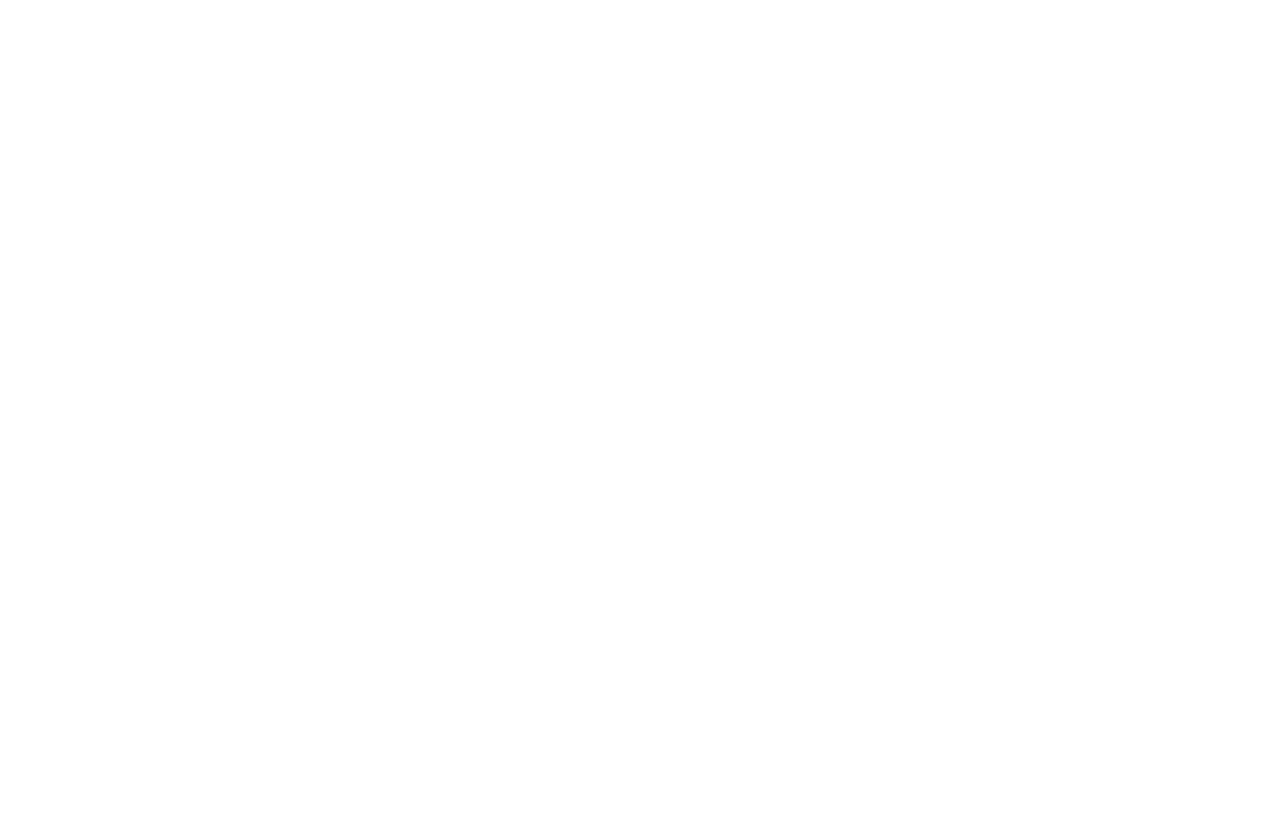
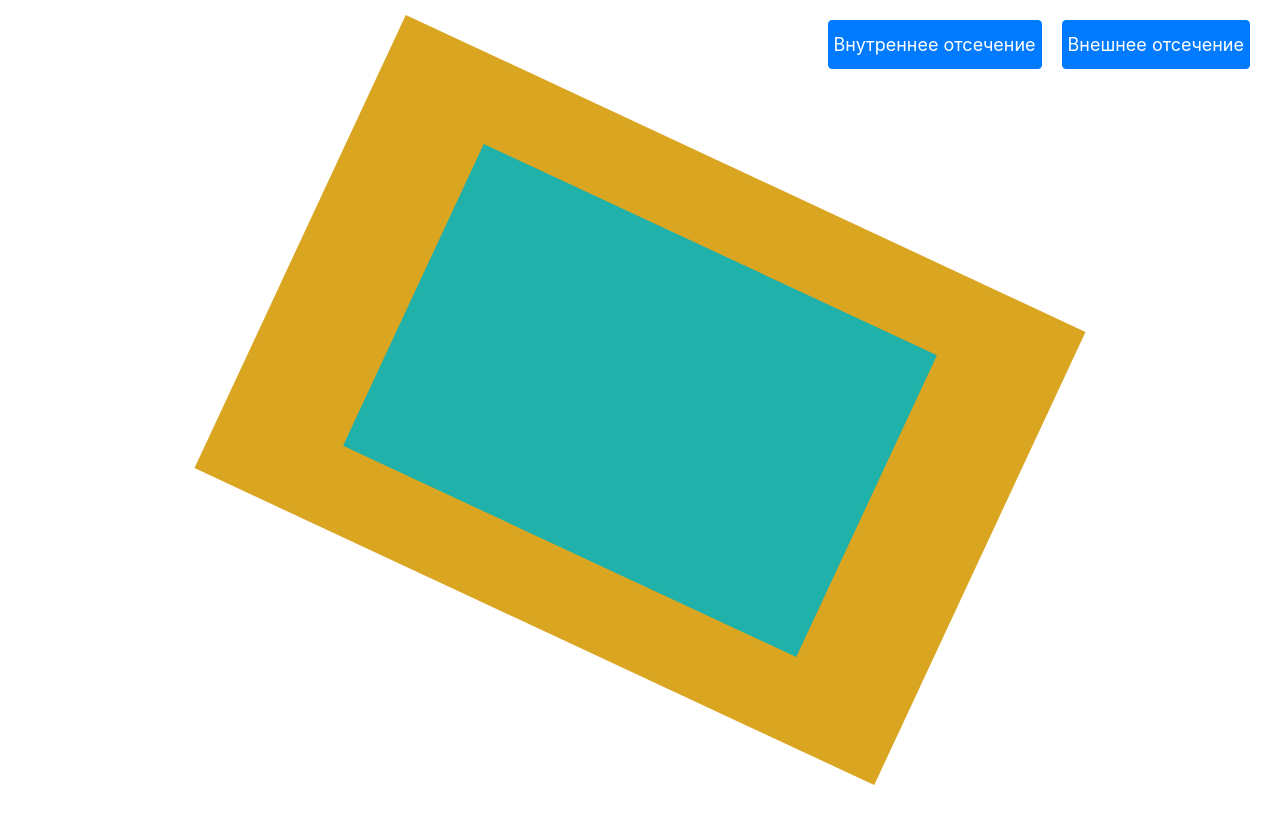
Before and after one commit to romefar/clipping-project, a website built with webpack: page src/pages/index.html in a window 1280 px wide. Shown: the top 824 px of the page. Built offline with nearby package versions, Linux system fonts and the light colour scheme.

Commit message:
added new clip mode

```diff
--- a/src/js/Draw.js
+++ b/src/js/Draw.js
@@ -3,7 +3,10 @@ import Figure from './Figure';
 export default class Draw {
 
     // первый холст для отрисовки
-    _canvas = null;
+    _first_canvas = null;
+
+    // второй холст для отрисовки
+    _second_canvas = null;
 
     // первый контекст для отрисовки
     _first_context = null;
@@ -13,6 +16,7 @@ export default class Draw {
 
     // фигура
     _figure = null;
+    _figure1 = null;
 
     // количество точек
     _points = 0;
@@ -21,43 +25,95 @@ export default class Draw {
     _steps = 120;
 
     // задержка отрисовки мс
-    _delay = 30;
+    _delay = 10;
 
-    constructor(canvas) {
-        this._canvas = canvas;
+    // режим отрисовки
+    _mode = '';
+
+    // блок для перекрытия второго режима отображения
+    _poly = null;
+
+    constructor(canvas, canvas1, poly) {
+        this._first_canvas = canvas;
+        this._second_canvas = canvas1;
+        this._poly = poly;
+
         this._figure = new Figure(this._steps);
+        this._figure1 = new Figure(this._steps, true);
+
         this._points = this._figure.getPointsCount();
         this._setUpCanvas();
     }
 
     // настройка холста
     _setUpCanvas = () => {
-        this._first_context = this._canvas.getContext('2d');
-        this._first_context.fillStyle = '#f00';
+        this._first_context = this._first_canvas.getContext('2d');
+        this._first_context.strokeStyle = 'red';
+        this._first_context.lineWidth = 2;
+
+        this._second_context = this._second_canvas.getContext('2d');
+        this._second_context.strokeStyle = 'red';
+        this._second_context.lineWidth = 2;
     }
 
+    // очистка холстов
     _clearCanvas = () => {
-        this._first_context.clearRect(0, 0, this._canvas.width, this._canvas.height);
+        this._first_context.clearRect(0, 0, this._first_canvas.width, this._first_canvas.height);
+        this._second_context.clearRect(0, 0, this._second_canvas.width, this._second_canvas.height);
     }
 
-    // отрисовка фигуры
-    _drawFigure = () => {
+    // отрисовка внешнего отсечения
+    _drawOutherMode = () => {
+        // перенос блока на передний план
+        this._poly.classList.add('set-z-index');
         this._clearCanvas();
         this._first_context.beginPath();
+        this._second_context.beginPath();
         for (let i = 0; i < this._points; i++) {
             this._first_context.lineTo(...this._figure.increasePoints(i));
+            this._second_context.lineTo(...this._figure1.increasePoints(i));
+        }
+         // stroke отображает только контур fill заполнение фигуры
+        this._second_context.stroke();
+        this._first_context.stroke();
+    }
+
+    // отрисовка внутреннего отсечения
+    _drawInnerMode = () => {
+        // перенос блока на задний план
+        this._poly.classList.remove('set-z-index');
+        this._clearCanvas();
+        this._first_context.beginPath();
+        for (let i = 0; i < this._points; i++){
+           this._first_context.lineTo(...this._figure.increasePoints(i));
         }
         // stroke отображает только контур fill заполнение фигуры
         this._first_context.stroke();
     }
 
-    // точка входа
-    startDrawing = async () => {
+    // установка режима внутренней отрисовки
+    setInnerMode = (e) => {
+        this._mode = 'inner';
+        this._startDrawing();
+    }
+
+    // установка режима внешенй отрисовки
+    setOutherMode = (e) => {
+        this._mode = 'outher';
+        this._startDrawing();
+    }
+
+    // начать отрисовку
+    _startDrawing = async () => {
+        // выбор функции в зависимости от режима
+        const modeFunc = this._mode === 'inner' ? this._drawInnerMode : this._drawOutherMode;
         for (let i = 0; i < this._steps; i++) {
-            this._drawFigure();
-            console.log("startDrawing.");
+            modeFunc();
             await new Promise(r => setTimeout(r, this._delay));
         }
+        // очистить точки
+        this._figure.resetPoints();
+        this._figure1.resetPoints();
     }
 
 }
--- a/src/js/Figure.js
+++ b/src/js/Figure.js
@@ -17,10 +17,32 @@ export default class Figure {
     // количество фреймов (шагов) для отрисовки
     _steps = 0;
 
-    constructor(_steps) {
+    // корректировка отрисовки по X(px)
+    _shiftX = 0;
+
+    // корректировка отрисовки по Y (px)
+    _shiftY = 0;
+
+    // необходима ли корректировка
+    _adjustment = false;
+
+    constructor(_steps, adj = false) {
+        this._adjustment = adj;
+        this._setAdjustment(this._adjustment);
         this._initializePoints();
         this._steps = _steps;
         this._calculateDiffPoints();
+    }
+
+    // установка корректировки
+    _setAdjustment = (adjustment) => {
+        if(adjustment) {
+            this._shiftX = -9;
+            this._shiftY = -2;
+        } else {
+            this._shiftX = 0;
+            this._shiftY = 0;
+        }
     }
 
     // расчёт приращений
@@ -58,14 +80,25 @@ export default class Figure {
             new PointF(1870, 870),
             new PointF(1735, 870)
         );
-        this._calculateDiffPoints();
+
+        // корректировки
+        if (this._adjustment) {
+            for (let i = 0; i < this._points; i++) {
+                this._initPoints[i].x += this._shiftX;
+                this._initPoints[i].y += this._shiftY;
+
+                this._endPoints[i].x += this._shiftX;
+                this._endPoints[i].y += this._shiftY;
+            }
+        }
     }
 
     // сброс координат до начальных значений и перерасчет приращений
     resetPoints = () => {
         this._initPoints = [];
         this._endPoints = [];
-        this.initializePoints();
+        this._initializePoints();
         this._calculateDiffPoints();
+        console.log("CALLED");
     }
 }
--- a/src/js/index.js
+++ b/src/js/index.js
@@ -1,5 +1,8 @@
 import "../styles/styles.css";
 import Draw from './Draw';
 
-let draw = new Draw(document.getElementById('canvas'));
-draw.startDrawing();
+
+const draw = new Draw(document.getElementById('canvas'), document.getElementById('canvas1'), document.querySelector('.outher_poly'));
+
+document.querySelector(".controllers-container__inner_clip_button").addEventListener('click', () => draw.setInnerMode())
+document.querySelector(".controllers-container__outher_clip_button").addEventListener('click', () => draw.setOutherMode());
--- a/src/pages/index.html
+++ b/src/pages/index.html
@@ -5,10 +5,19 @@
     <meta name="viewport" content="width=device-width, initial-scale=1.0">
     <meta http-equiv="X-UA-Compatible" content="ie=edge">
     <link rel="stylesheet" href="main.css">
+    <link rel="stylesheet" href="https://stackpath.bootstrapcdn.com/bootstrap/4.3.1/css/bootstrap.min.css">
     <script defer src="bundle.js"></script>
     <title>Лабораторная работа №2</title>
 </head>
-<body>
+<body id="root">
     <canvas id="canvas" width="1903" height="965"></canvas>
+    <div class="outher_poly layout"></div>
+    <div class="inner_poly layout inner_poly-flex">
+        <canvas id="canvas1" class="inner_poly_canvas-second-mode" width="1903" height="965"></canvas>
+    </div>
+    <div class="controllers-container">
+        <button class="controllers-container__inner_clip_button inner_clip btn btn-primary">Внутреннее отсечение</button>
+        <button class="controllers-container__outher_clip_button outher_clip btn btn-primary">Внешнее отсечение</button>
+    </div>
 </body>
 </html>
--- a/src/styles/styles.css
+++ b/src/styles/styles.css
@@ -1,4 +1,5 @@
-body {
+#root {
+    overflow: hidden;
     padding: 0;
     margin: 0;
 }
@@ -6,3 +7,65 @@ body {
 * {
     box-sizing: border-box;
 }
+#canvas {
+     z-index: 2;
+}
+
+.outher_poly {
+    background: goldenrod;
+    width: 750px;
+    height: 500px;
+    z-index: -1;
+}
+
+.inner_poly {
+    background: lightseagreen;
+    width: 500px;
+    height: 333px;
+    z-index: 5;
+    overflow: hidden;
+}
+
+.set-z-index {
+    z-index: 3;
+}
+
+.inner_poly-flex {
+    display: flex;
+    justify-content: center;
+}
+
+.inner_poly_canvas-second-mode {
+    align-self: center;
+    /* position: fixed; */
+    /* left: -142%;
+    top: -94%; */
+    transform: rotate(-25deg);
+}
+
+.layout {
+    transform: rotate(25deg);
+    position: absolute;
+    top: 0;
+    left: 0;
+    bottom: 0;
+    right: 0;
+    margin: auto;
+}
+
+.controllers-container {
+    position: absolute;
+    top: 0;
+    right: 0;
+    display: flex;
+    justify-content: flex-end;
+    z-index: 100;
+    padding: 15px 30px;
+}
+
+.controllers-container__inner_clip_button,
+.controllers-container__outher_clip_button {
+    font-size: 18px;
+    padding: 10px 5px;
+    margin: 5px 0 5px 20px;
+}
```
